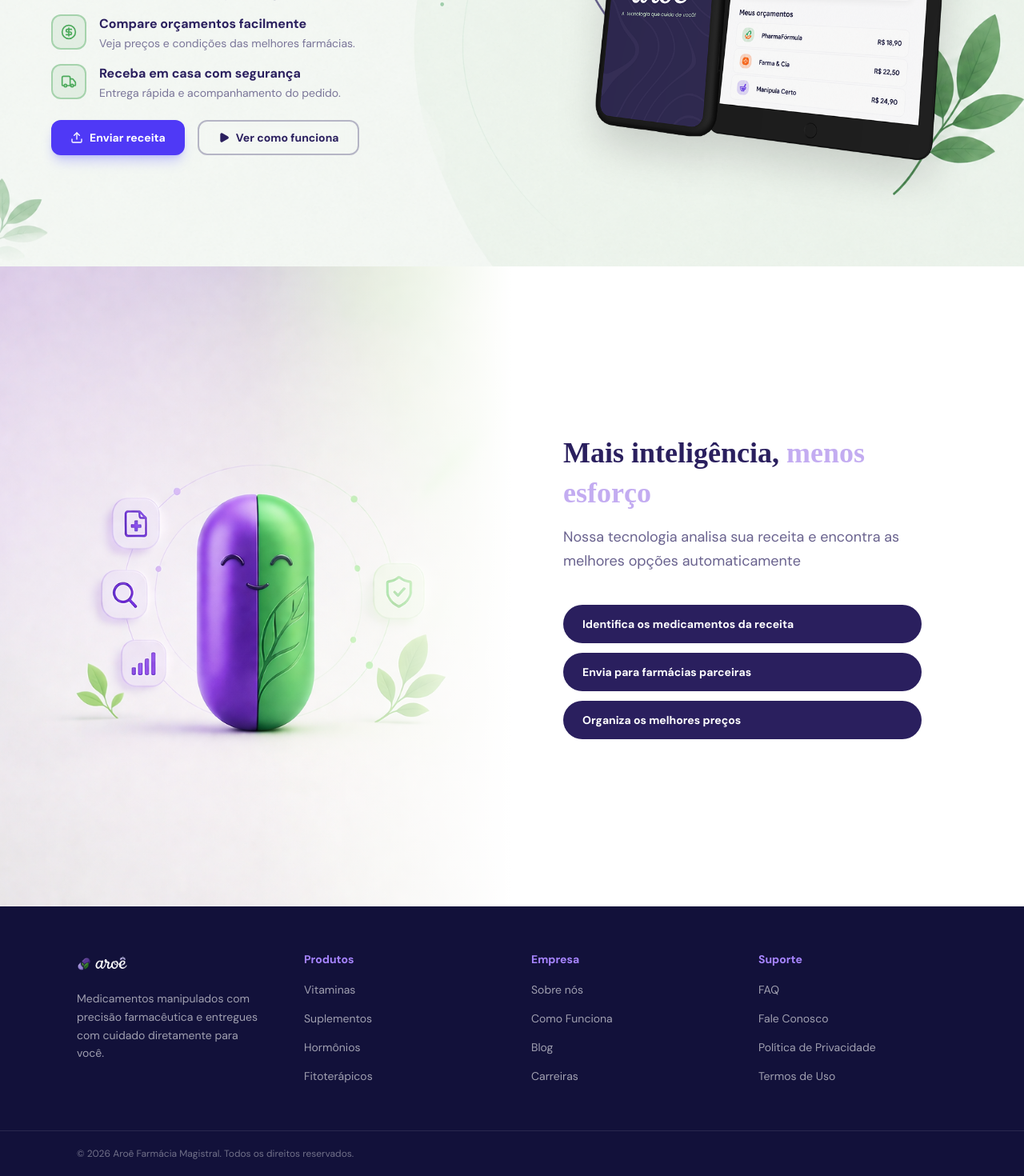
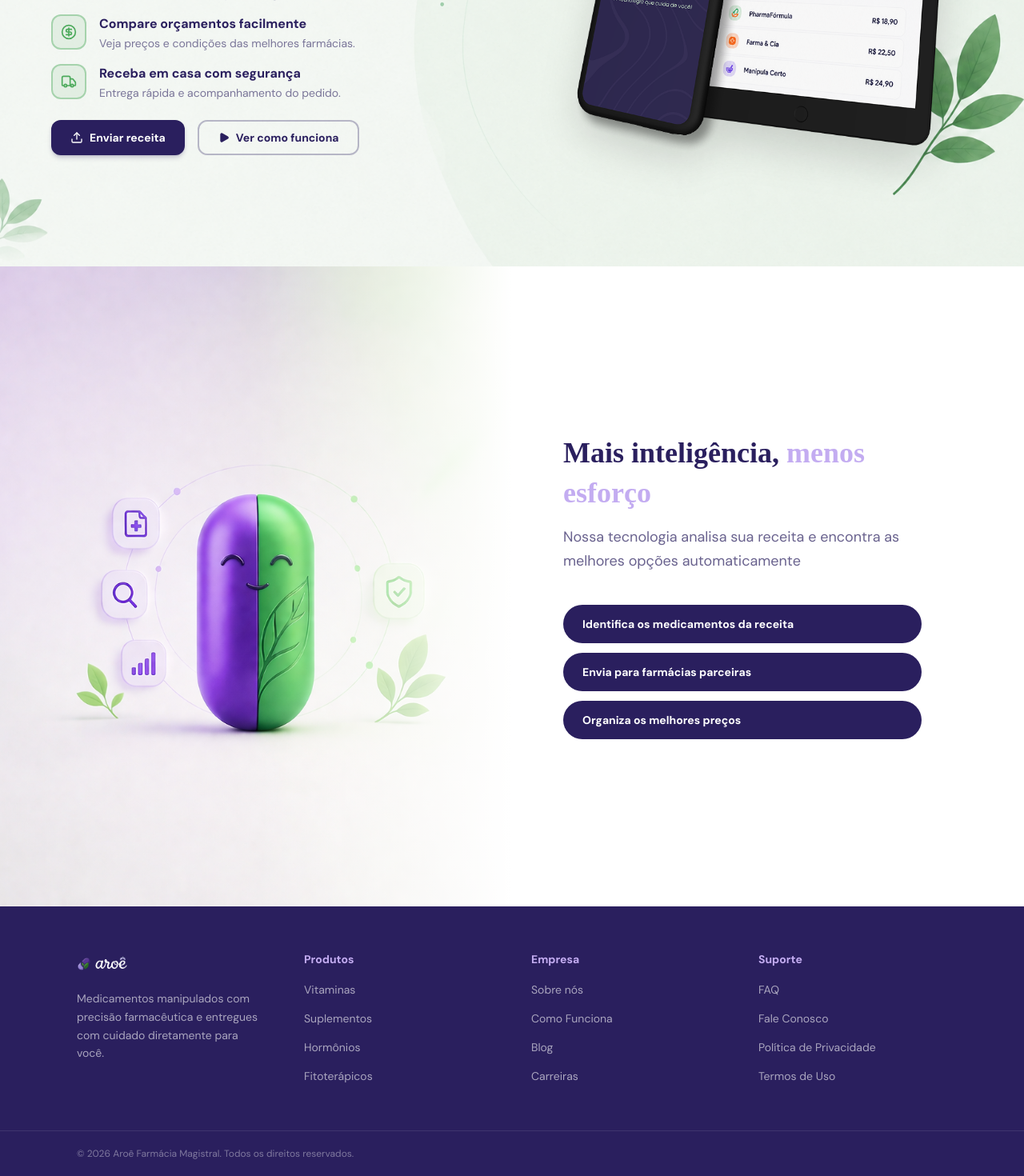
Before and after one commit to brunobdev04/aroe-app, a React (Vite) app: page / in a window 1280 px wide. Shown: the part 1267-2737 px from the top of the page at 80% size. Built offline with nearby package versions, Linux system fonts and the light colour scheme.

Commit message:
fix: ajustando cores de acordo com o themes

```diff
--- a/src/components/layout/Footer.jsx
+++ b/src/components/layout/Footer.jsx
@@ -23,7 +23,7 @@ const links = {
 
 export default function Footer() {
     return (
-        <footer className="bg-[#12113a] text-white">
+        <footer className="bg-primary text-white">
 
             <div className="max-w-6xl mx-auto px-8 py-14">
                 <div className="grid grid-cols-1 md:grid-cols-4 gap-12">
@@ -37,7 +37,7 @@ export default function Footer() {
 
                     {Object.entries(links).map(([title, items]) => (
                         <div key={title} className="flex flex-col gap-4">
-                            <span className="text-sm font-semibold text-violet-400">
+                            <span className="text-sm font-semibold text-primary-light">
                                 {title}
                             </span>
 
--- a/src/components/ui/Button.jsx
+++ b/src/components/ui/Button.jsx
@@ -1,20 +1,36 @@
-export default function Button({ children, variant = 'primary', onClick = () => {}, to }) {
-    const variants = {
-        primary: "bg-indigo-600 hover:bg-indigo-700 text-white rounded-xl shadow-lg shadow-indigo-500/30",
-        outline: "bg-white/5 border border-white/30 text-white hover:bg-white/12 rounded-xl backdrop-blur-sm",
+import { Link } from "react-router-dom"
 
-        outlineDark: "border-2 border-primary/30 text-primary hover:border-primary/60 hover:bg-primary/5 rounded-xl backdrop-blur-sm",
+const variants = {
+    primary: 'bg-primary hover:bg-primary/90 text-white rounded-xl shadow-md shadow-primary/20',
+    outline: 'bg-white/8 border border-white/30 text-white hover:bg-white/15 rounded-xl backdrop-blur-sm',
+    outlineDark: 'border-2 border-primary/30 text-primary hover:border-primary/60 hover:bg-primary/5 rounded-xl',
+    navOutline: 'border border-white/50 text-white hover:bg-white/12 rounded-full',
+    navPrimary: 'bg-secondary hover:bg-secondary/90 text-white rounded-full shadow-sm shadow-secondary/20',
+}
 
-        // TODO mudar esses dois aqui pra o estilo do figma dps
-        navOutline: "border border-white/60 text-white hover:bg-white/10 rounded-full",
-        navPrimary: "bg-purple-700 hover:bg-purple-800 text-white rounded-full",
+export default function Button({
+    children,
+    variant = 'primary',
+    to,
+    type = 'button',
+    className = '',
+    onClick,
+}) {
+    const base =
+        `inline-flex items-center gap-2 text-sm font-semibold px-6 py-2.5 ` +
+        `cursor-pointer transition-all duration-300 select-none ` +
+        `${variants[variant] ?? variants.primary} ${className}`
+
+    if (to) {
+        return (
+            <Link to={to} className={base}>
+                {children}
+            </Link>
+        )
     }
 
     return (
-        <button
-            onClick={onClick}
-            className={`flex items-center gap-2 text-sm font-semibold px-6 py-2.5 rounded-xl cursor-pointer transition-all duration-300 ${variants[variant]}`}
-        >
+        <button type={type} onClick={onClick} className={base}>
             {children}
         </button>
     )
--- a/src/pages/Landing/sections/HowItWorksSection.jsx
+++ b/src/pages/Landing/sections/HowItWorksSection.jsx
@@ -76,7 +76,8 @@ export default function HowItWorksSection() {
                         </Button>
 
                         <Button variant='outlineDark'>
-                            <Play size={14} className="fill-primary" />
+                            <Play size={14} style={{ fill: '#2A1F5E' }} />
+                            {/* <Play size={14} className="fill-primary" /> */}
                             Ver como funciona
                         </Button>
                     </div>
```
Also changed, not shown: public/mockups.png.
